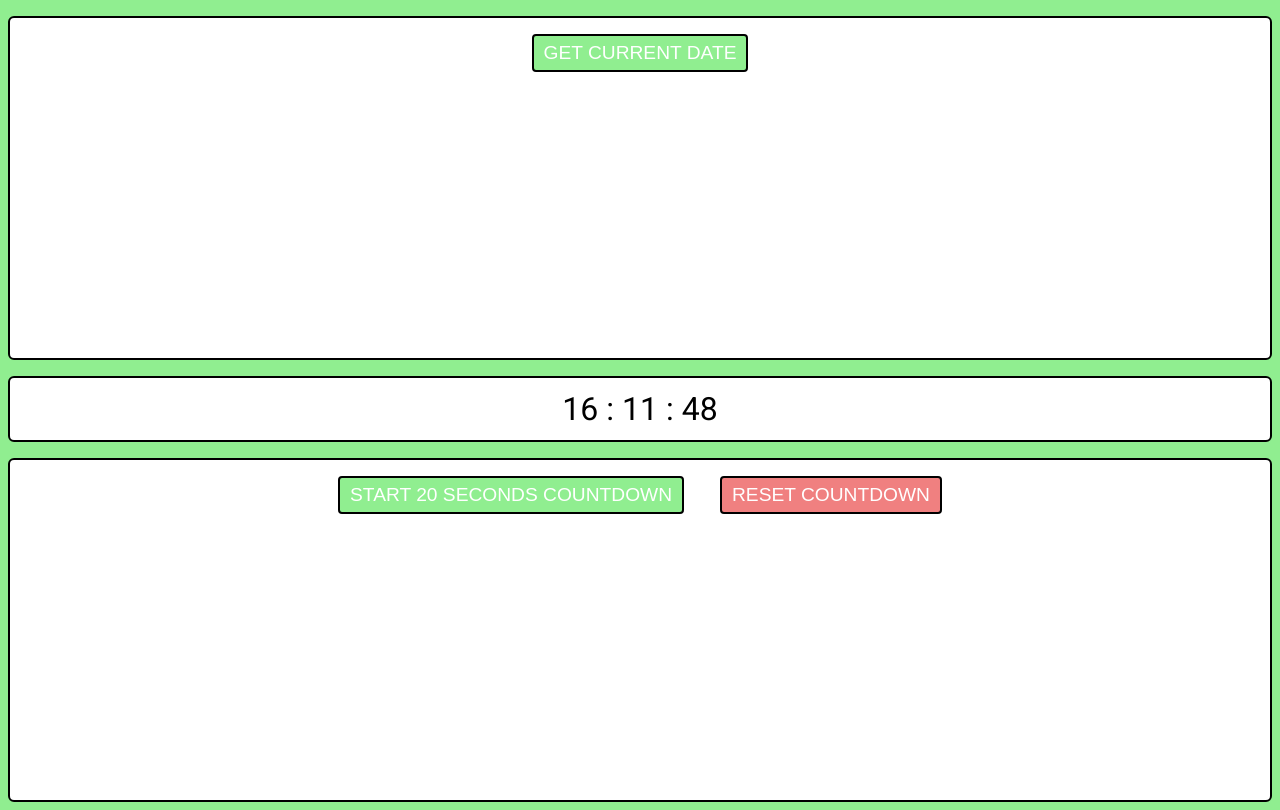
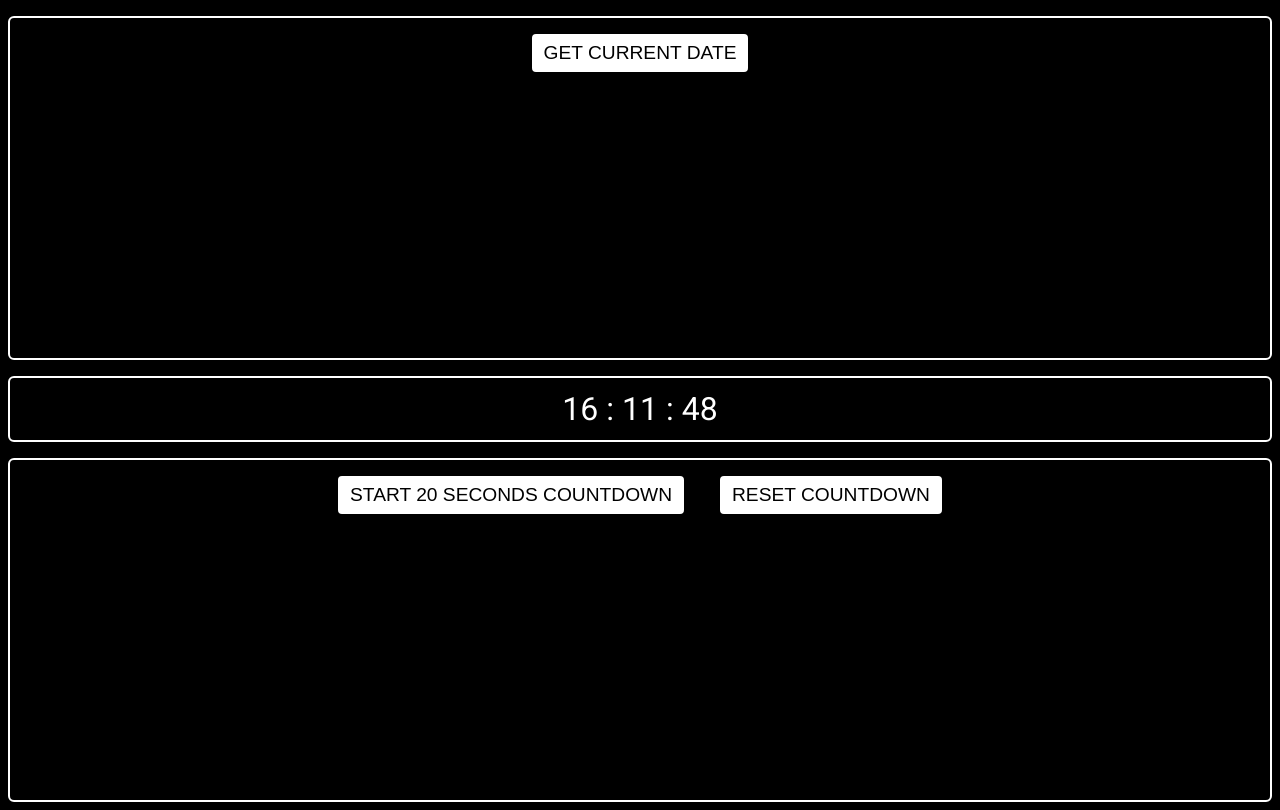
Before and after one commit to saturnhati/Logic-Control-Loops-I, a plain HTML site: page index.html in a window 1280 px wide. Drawn offline with Linux system fonts and the light colour scheme.

Commit message:
fixed css

```diff
--- a/css/style.css
+++ b/css/style.css
@@ -1,15 +1,16 @@
 body {
     font-family: 'Roboto', sans-serif;
-    background-color: lightgreen;
+    background-color: black;
 }
 
 .container {
     margin-top: 2vh;
     text-align: center;
     height: 340px;
-    border: 2px solid black;
+    border: 2px solid white;
     border-radius: 6px;
-    background-color: white;
+    background-color: black;
+    color: white;
 }
 
 .container-small {
@@ -22,7 +23,7 @@ body {
     gap: 8px;
     align-items: center;
     font-size: 2rem;
-    color: black;
+    color: white;
 }
 
 .container div {
@@ -36,27 +37,27 @@ body {
 button {
     margin: 16px;
     background-color: lightgray;
-    border: 2px solid black;
+    border: 2px solid white;
     padding: 6px 10px;
     border-radius: 4px;
-    color: white;
+    color: black;
     font-size: 1.2rem;
 }
 
 button:nth-of-type(1) {
+    background-color: white;
+}
+
+button:hover {
     background-color: lightgreen;
 }
 
-button:hover {
-    background-color: black;
-}
-
 #reset {
-    background-color: lightcoral;
+    background-color: white;
 }
 
 #reset:hover {
-    background-color: black;
+    background-color: lightcoral;
 }
 
 #current-date {
--- a/js/script.js
+++ b/js/script.js
@@ -11,7 +11,7 @@ function getCurrentDate() {
     document.getElementById('current-date').innerHTML = `The current date is ${currentDateINT} and the time is ${currentTimeINT}`
     // Writes in HTML each single value (day, month, year, hours and minutes)
     document.getElementById('day').innerHTML = `Day: ${currentDate.getDate()}`
-    document.getElementById('month').innerHTML = `Month: ${currentDate.getMonth()}`
+    document.getElementById('month').innerHTML = `Month: ${currentDate.getMonth() + 1}`
     document.getElementById('year').innerHTML = `Year: ${currentDate.getFullYear()} `
     document.getElementById('hours').innerHTML = `Hours: ${currentDate.getHours()} `
     document.getElementById('minutes').innerHTML = `Minutes: ${currentDate.getMinutes()} `
@@ -24,9 +24,24 @@ function getCurrentDate() {
 setInterval(() => {
     let currentDate = new Date()
     let currentTimeIT = currentDate.toLocaleTimeString('it-IT', { hour: '2-digit', minute: '2-digit', seconds: '2-digit' })
-    document.getElementById('curr-hours').innerHTML = currentDate.getHours()
-    document.getElementById('curr-minutes').innerHTML = currentDate.getMinutes()
-    document.getElementById('curr-seconds').innerHTML = currentDate.getSeconds()
+    if (currentDate.getHours() < 10) {
+        document.getElementById('curr-hours').innerHTML = `0${currentDate.getHours()}`
+    }
+    else {
+        document.getElementById('curr-hours').innerHTML = currentDate.getHours()
+    }
+    if (currentDate.getMinutes() < 10) {
+        document.getElementById('curr-minutes').innerHTML = `0${currentDate.getMinutes()}`
+    }
+    else {
+        document.getElementById('curr-minutes').innerHTML = currentDate.getMinutes()
+    }
+    if (currentDate.getSeconds() < 10) {
+        document.getElementById('curr-seconds').innerHTML = `0${currentDate.getSeconds()}`
+    }
+    else {
+        document.getElementById('curr-seconds').innerHTML = currentDate.getSeconds()
+    }
 }, 1000);
 
 // Function for countdown
@@ -45,7 +60,12 @@ function printCountDown() {
     }
     let newTime = time.getTime() - 10
     time.setTime(newTime)
-    document.getElementById('countdown').innerHTML = `0${time.getMinutes()}:${time.getSeconds()}`
+    if (time.getSeconds() > 9) {
+        document.getElementById('countdown').innerHTML = `0${time.getMinutes()}:${time.getSeconds()}`
+    }
+    else {
+        document.getElementById('countdown').innerHTML = `0${time.getMinutes()}:0${time.getSeconds()}`
+    }
 }
 
 function resetCountDown() {
```
